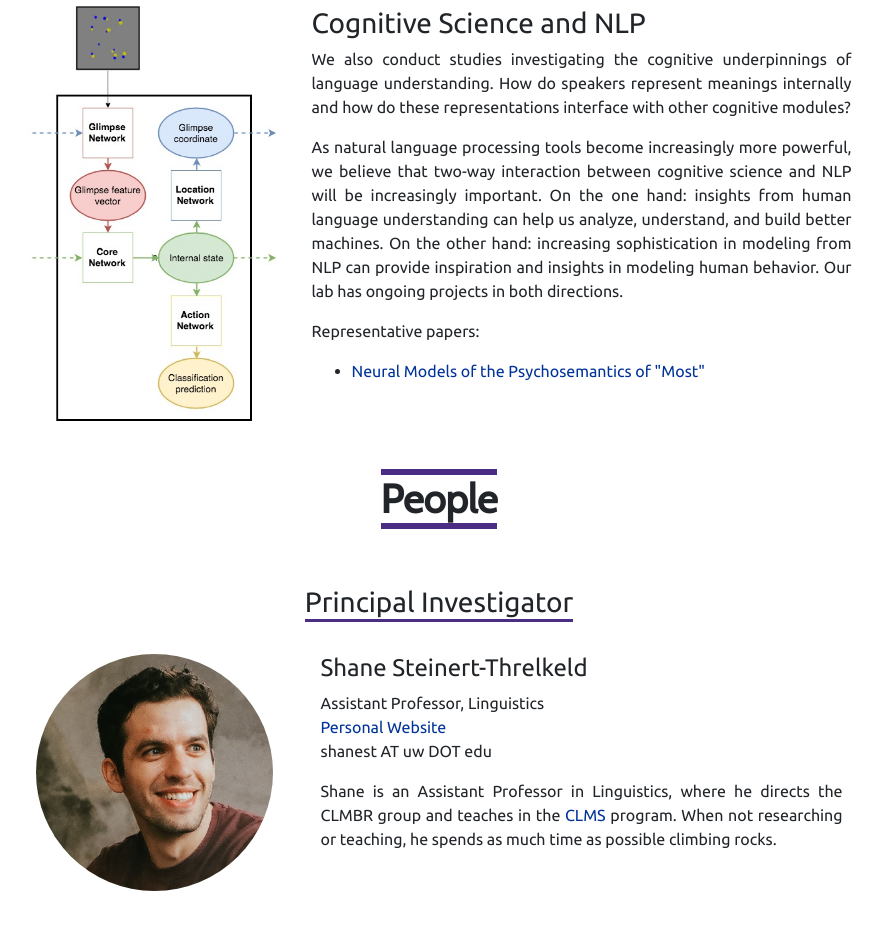
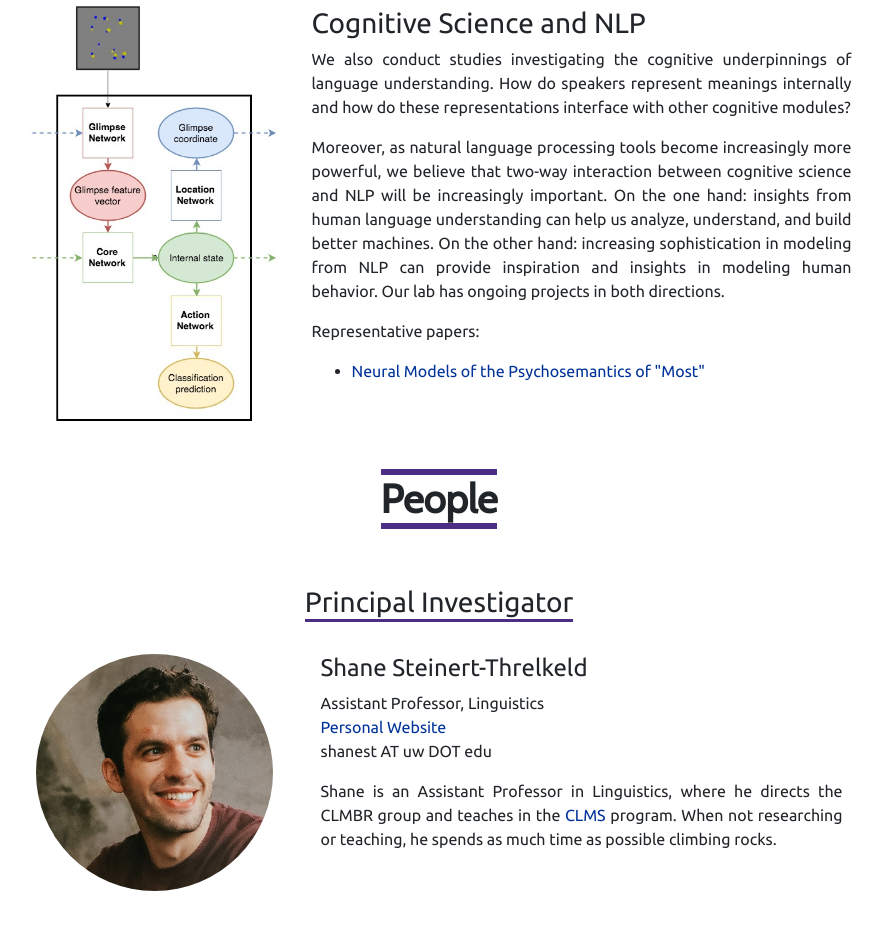
Before and after one commit to CLMBRs/clmbrs.github.io, a plain HTML site: page beta.html in a window 1280 px wide. Shown: the part 2120-3049 px from the top of the page, without its empty margins (201-1084 px from the left). Drawn offline with nearby package versions, Linux system fonts and the light colour scheme.

Commit message:
small wording change

```diff
--- a/beta.html
+++ b/beta.html
@@ -115,7 +115,7 @@
 						<div class="col-md-6 mr-auto">
 							<h3>Cognitive Science and NLP</h3>
 							<p>We also conduct studies investigating the cognitive underpinnings of language understanding.  How do speakers represent meanings internally and how do these representations interface with other cognitive modules?</p>
-							<p>As natural language processing tools become increasingly more powerful, we believe that two-way interaction between cognitive science and NLP will be increasingly important.  On the one hand: insights from human language understanding can help us analyze, understand, and build better machines.  On the other hand: increasing sophistication in modeling from NLP can provide inspiration and insights in modeling human behavior.  Our lab has ongoing projects in both directions.</p>
+							<p>Moreover, as natural language processing tools become increasingly more powerful, we believe that two-way interaction between cognitive science and NLP will be increasingly important.  On the one hand: insights from human language understanding can help us analyze, understand, and build better machines.  On the other hand: increasing sophistication in modeling from NLP can provide inspiration and insights in modeling human behavior.  Our lab has ongoing projects in both directions.</p>
 							<p>Representative papers:</p>
 							<ul>
 								<li><a href="https://www.aclweb.org/anthology/W19-2916/">Neural Models of the Psychosemantics of &quot;Most&quot;</a></li>
```
